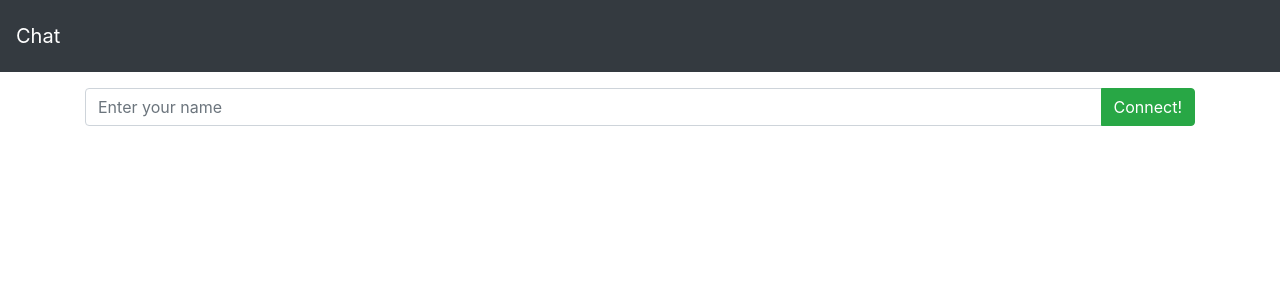
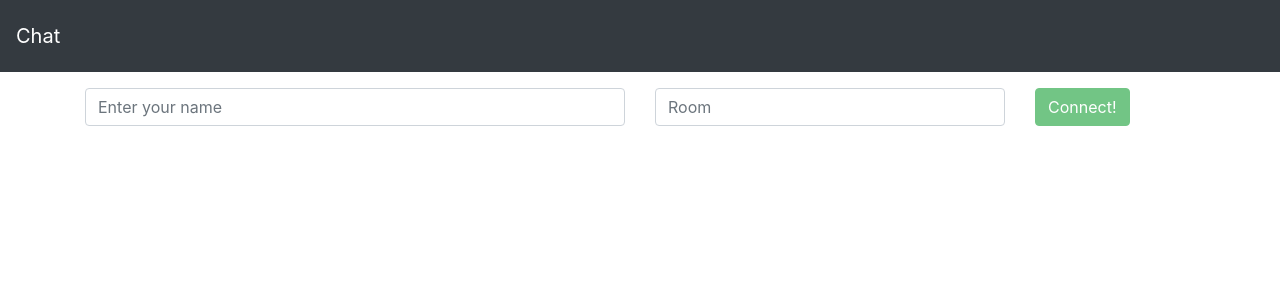
Before and after one commit to sebastianmarines/TypescriptChat, a React (Create React App) app in the folder frontend/: page / in a window 1280 px wide. Shown: the top 300 px of the page. Built offline with nearby package versions, Linux system fonts and the light colour scheme.

Commit message:
Connect to rooms and chech that name and room are not empty

```diff
--- a/frontend/src/App.tsx
+++ b/frontend/src/App.tsx
@@ -1,5 +1,5 @@
 import React, { Component } from "react";
-import { Container, ToastHeader, Toast, ToastBody } from "reactstrap";
+import { Container, ToastHeader, Toast, ToastBody, Badge } from "reactstrap";
 import CSS from "csstype";
 import io, { Socket } from "socket.io-client";
 
@@ -20,6 +20,7 @@ export default class App extends Component {
       status: false,
       name: "",
     },
+    room: "",
   };
 
   showToast = (name: string, status: boolean) => {
@@ -35,11 +36,12 @@ export default class App extends Component {
     }, 5000);
   };
 
-  connect = (name: string) => {
+  connect = (name: string, room: string) => {
     this.state.socket.connect();
-    this.state.socket.emit("update name", name);
+    this.state.socket.emit("login", name, room);
     this.setState({
       name: name,
+      room: room,
     });
   };
 
@@ -49,10 +51,10 @@ export default class App extends Component {
 
   componentDidMount = () => {
     this.state.socket.on("new connection", (name: string) => {
-      this.showToast(name, true)
+      this.showToast(name, true);
     });
     this.state.socket.on("someone disconnected", (name: string) => {
-      this.showToast(name, false)
+      this.showToast(name, false);
     });
     this.state.socket.on("new message", (data: IMessage) => {
       this.setState((prevState: State) => ({
@@ -67,10 +69,20 @@ export default class App extends Component {
         <Header name={this.state.name} />
         <Container className="mt-3">
           {this.state.name ? (
-            <div style={style.div}>
-              <Messages messages={this.state.messages} />
-              <MessageBox sendHandler={this.sendMessage} />
-            </div>
+            <Container>
+              <Container className="d-flex justify-content-end py-1">
+                <Badge color="primary">
+                  <span>
+                    Connected to room{" "}
+                    <span className="font-weight-bold">"{this.state.room}"</span>
+                  </span>
+                </Badge>
+              </Container>
+              <div style={style.div}>
+                <Messages messages={this.state.messages} />
+                <MessageBox sendHandler={this.sendMessage} />
+              </div>
+            </Container>
           ) : (
             <LogIn connectHandler={this.connect} />
           )}
@@ -102,6 +114,7 @@ interface State {
     status: boolean; // connect or disconnect
     name: string;
   };
+  room: string;
 }
 
 let style: { [id: string]: CSS.Properties } = {
--- a/frontend/src/components/LogIn.tsx
+++ b/frontend/src/components/LogIn.tsx
@@ -1,41 +1,63 @@
 import React, { Component, ChangeEvent } from "react";
-import { InputGroup, InputGroupAddon, Button, Input } from "reactstrap";
+import { Button, Input, Row, Col } from "reactstrap";
 
 export default class LogIn extends Component<LogInProps, {}> {
   state: Readonly<State> = {
     name: "",
+    room: "",
   };
 
   handleChange = (event: ChangeEvent<HTMLInputElement>) => {
-    this.setState({ name: event.target.value });
+    event.persist();
+    const value = event.target.value;
+    const name = event.target.name;
+    if (name === "room" && value.length > 5) return;
+    this.setState((state) => ({
+      ...state,
+      [name]: value,
+    }));
   };
 
   handleConnect = () => {
-    this.props.connectHandler(this.state.name);
+    this.props.connectHandler(this.state.name, this.state.room);
   };
 
   render() {
     return (
-      <InputGroup>
-        <Input
-          placeholder="Enter your name"
-          value={this.state.name}
-          onChange={this.handleChange}
-        />
-        <InputGroupAddon addonType="append">
-          <Button color="success" onClick={this.handleConnect}>
+      <Row>
+        <Col xs="12" md="6">
+          <Input
+            placeholder="Enter your name"
+            value={this.state.name}
+            onChange={this.handleChange}
+            name="name"
+            className="m-2 m-md-0"
+          />
+        </Col>
+        <Col xs="12" md="4">
+          <Input
+            placeholder="Room"
+            value={this.state.room}
+            onChange={this.handleChange}
+            name="room"
+            className="m-2 m-md-0"
+          />
+        </Col>
+        <Col xs="12" md="2">
+          <Button color="success" onClick={this.handleConnect} disabled={!this.state.name || !this.state.room}>
             Connect!
           </Button>
-        </InputGroupAddon>
-      </InputGroup>
+        </Col>
+      </Row>
     );
   }
 }
 
 interface State {
   name: string;
+  room: string;
 }
 
 interface LogInProps {
-  connectHandler: (name: string) => void;
+  connectHandler: (name: string, room: string) => void;
 }
```
